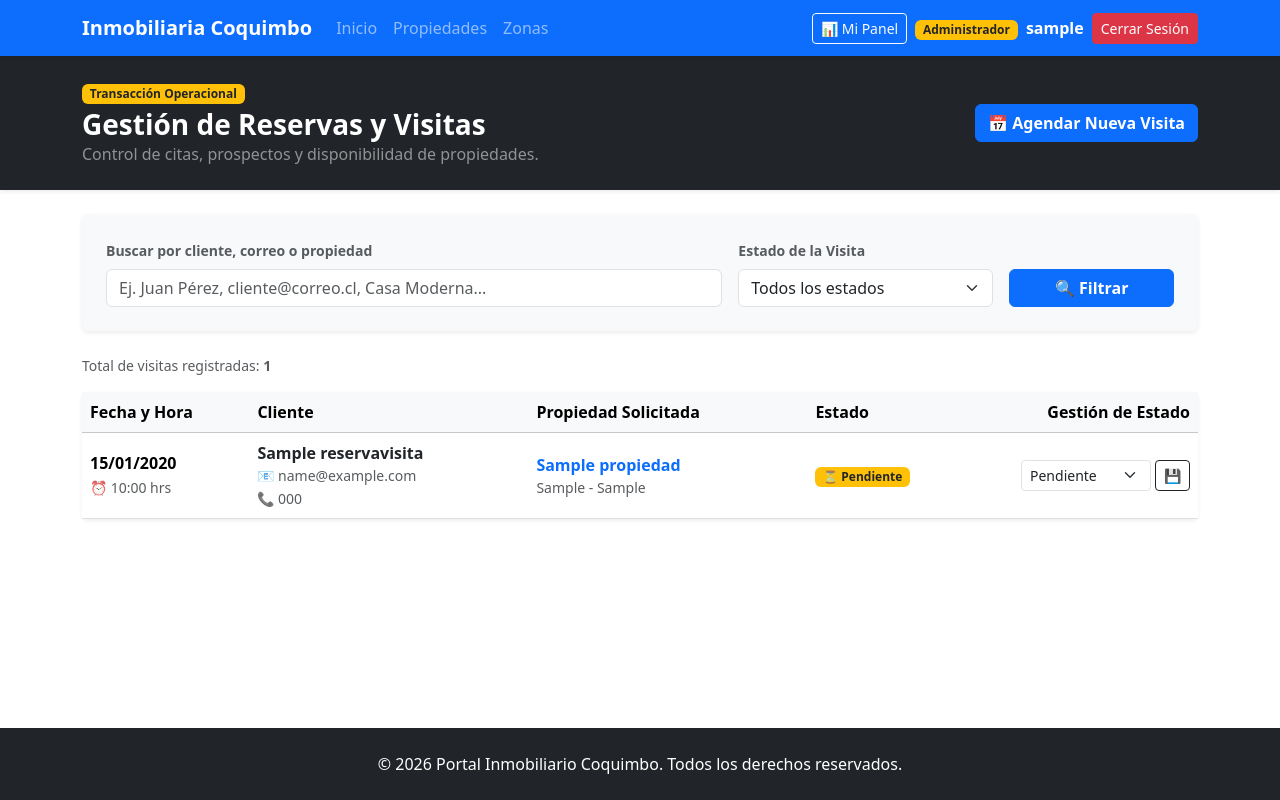
After one commit to javiervicencio09/Proyecto-Backend, a Django app: page /propiedades/visitas/ in a window 1280 px wide. The commit adds this page. Run offline with Django 5.2, Linux system fonts and the light colour scheme; a user stored in the database is signed in; tables that the repository leaves empty hold one stand-in row (values such as "Sample post"); some libraries are stand-ins or nearby versions.

Commit message:
Implementar transaccion operacional de reservas y visitas

```diff
--- a/propiedades/forms.py
+++ b/propiedades/forms.py
@@ -1,5 +1,6 @@
+from datetime import date
 from django import forms
-from .models import Propiedad
+from .models import Propiedad, ReservaVisita
 
 TIPOS_PROPIEDAD = [
     ('', 'Seleccione un tipo...'),
@@ -53,3 +54,69 @@ class PropiedadForm(forms.ModelForm):
         if len(titulo) < 5:
             raise forms.ValidationError("El título debe tener al menos 5 caracteres.")
         return titulo
+
+
+class ReservaVisitaForm(forms.ModelForm):
+    class Meta:
+        model = ReservaVisita
+        fields = ['propiedad', 'cliente_nombre', 'cliente_email', 'cliente_telefono', 'fecha_visita', 'hora_visita', 'comentarios']
+        labels = {
+            'propiedad': 'Propiedad a Visitar',
+            'cliente_nombre': 'Nombre Completo del Cliente',
+            'cliente_email': 'Correo Electrónico',
+            'cliente_telefono': 'Teléfono de Contacto',
+            'fecha_visita': 'Fecha de la Visita',
+            'hora_visita': 'Hora de la Visita',
+            'comentarios': 'Notas o Requerimientos Especiales',
+        }
+        widgets = {
+            'propiedad': forms.Select(attrs={'class': 'form-select'}),
+            'cliente_nombre': forms.TextInput(attrs={'class': 'form-control', 'placeholder': 'Ej. Juan Pérez González'}),
+            'cliente_email': forms.EmailInput(attrs={'class': 'form-control', 'placeholder': 'cliente@correo.cl'}),
+            'cliente_telefono': forms.TextInput(attrs={'class': 'form-control', 'placeholder': '+56 9 1234 5678'}),
+            'fecha_visita': forms.DateInput(attrs={'class': 'form-control', 'type': 'date'}),
+            'hora_visita': forms.TimeInput(attrs={'class': 'form-control', 'type': 'time'}),
+            'comentarios': forms.Textarea(attrs={'class': 'form-control', 'rows': 3, 'placeholder': 'Indica consultas previas o rango horario preferido...'}),
+        }
+
+    def clean_fecha_visita(self):
+        fecha = self.cleaned_data.get('fecha_visita')
+        if fecha and fecha < date.today():
+            raise forms.ValidationError("La fecha de visita no puede ser anterior a hoy.")
+        return fecha
+
+    def clean_cliente_telefono(self):
+        telefono = self.cleaned_data.get('cliente_telefono', '').strip()
+        if len(telefono) < 8:
+            raise forms.ValidationError("Ingresa un número telefónico válido (al menos 8 caracteres).")
+        return telefono
+
+    def clean(self):
+        cleaned_data = super().clean()
+        propiedad = cleaned_data.get('propiedad')
+        fecha = cleaned_data.get('fecha_visita')
+        hora = cleaned_data.get('hora_visita')
+
+        if propiedad and fecha and hora:
+            # Validar que no exista ya una visita Confirmada para la misma propiedad y hora
+            existe_solape = ReservaVisita.objects.filter(
+                propiedad=propiedad,
+                fecha_visita=fecha,
+                hora_visita=hora,
+                estado='Confirmada'
+            ).exclude(pk=self.instance.pk if self.instance else None).exists()
+
+            if existe_solape:
+                raise forms.ValidationError(
+                    f"Ya existe una visita confirmada para '{propiedad.titulo}' en la fecha {fecha} a las {hora}. Por favor elige otro horario."
+                )
+        return cleaned_data
+
+
+class CambiarEstadoVisitaForm(forms.ModelForm):
+    class Meta:
+        model = ReservaVisita
+        fields = ['estado']
+        widgets = {
+            'estado': forms.Select(attrs={'class': 'form-select'}),
+        }
--- a/propiedades/urls.py
+++ b/propiedades/urls.py
@@ -9,4 +9,10 @@ urlpatterns = [
     path('agregar/', views.agregar_propiedad, name='agregar'),
     path('editar/<int:id_propiedad>/', views.editar_propiedad, name='editar'),
     path('eliminar/<int:id_propiedad>/', views.eliminar_propiedad, name='eliminar'),
+
+    # Rutas de Transacción Operacional: Visitas / Reservas
+    path('visitas/', views.lista_visitas, name='lista_visitas'),
+    path('visitas/agendar/', views.crear_visita, name='crear_visita'),
+    path('visitas/agendar/<int:id_propiedad>/', views.crear_visita, name='agendar_visita_propiedad'),
+    path('visitas/<int:id_visita>/estado/', views.cambiar_estado_visita, name='cambiar_estado_visita'),
 ]
--- a/propiedades/views.py
+++ b/propiedades/views.py
@@ -2,8 +2,8 @@ from django.shortcuts import redirect, render, get_object_or_404
 from django.contrib import messages
 from django.contrib.auth.decorators import login_required
 from django.db.models import Q
-from .models import Propiedad
-from .forms import PropiedadForm
+from .models import Propiedad, ReservaVisita
+from .forms import PropiedadForm, ReservaVisitaForm, CambiarEstadoVisitaForm
 from zonas.models import Zona
 from usuarios.decoradores import supervisor_requerido, administrativo_requerido
 
@@ -97,3 +97,80 @@ def eliminar_propiedad(request, id_propiedad):
         return redirect('propiedades:lista')
 
     return render(request, 'propiedades/eliminar.html', {'propiedad': propiedad})
+
+# ==========================================
+# TRANSACCIÓN OPERACIONAL: RESERVAS DE VISITAS
+# ==========================================
+
+@administrativo_requerido
+def lista_visitas(request):
+    query = request.GET.get('q', '').strip()
+    estado = request.GET.get('estado', '').strip()
+
+    visitas = ReservaVisita.objects.select_related('propiedad', 'creado_por').all()
+
+    if query:
+        visitas = visitas.filter(
+            Q(cliente_nombre__icontains=query) |
+            Q(cliente_email__icontains=query) |
+            Q(propiedad__titulo__icontains=query)
+        )
+
+    if estado:
+        visitas = visitas.filter(estado=estado)
+
+    contexto = {
+        'visitas': visitas,
+        'q': query,
+        'estado_seleccionado': estado,
+        'total_visitas': visitas.count(),
+        'cambiar_estado_form': CambiarEstadoVisitaForm(),
+    }
+    return render(request, 'propiedades/visitas_lista.html', contexto)
+
+@administrativo_requerido
+def crear_visita(request, id_propiedad=None):
+    propiedad_inicial = None
+    if id_propiedad:
+        propiedad_inicial = get_object_or_404(Propiedad, id=id_propiedad)
+
+    if request.method == 'POST':
+        form = ReservaVisitaForm(request.POST)
+        if form.is_valid():
+            visita = form.save(commit=False)
+            visita.creado_por = request.user
+            visita.save()
+            messages.success(
+                request,
+                f"¡Reserva de visita #{visita.id} registrada con éxito para {visita.cliente_nombre}!"
+            )
+            return redirect('propiedades:lista_visitas')
+        else:
+            messages.error(request, "Por favor revisa las validaciones de la visita.")
+    else:
+        initial = {}
+        if propiedad_inicial:
+            initial['propiedad'] = propiedad_inicial
+        form = ReservaVisitaForm(initial=initial)
+
+    return render(request, 'propiedades/visitas_crear.html', {
+        'form': form,
+        'propiedad_inicial': propiedad_inicial,
+    })
+
+@supervisor_requerido
+def cambiar_estado_visita(request, id_visita):
+    visita = get_object_or_404(ReservaVisita, id=id_visita)
+
+    if request.method == 'POST':
+        form = CambiarEstadoVisitaForm(request.POST, instance=visita)
+        if form.is_valid():
+            visita_guardada = form.save()
+            messages.success(
+                request,
+                f"El estado de la visita #{visita_guardada.id} fue actualizado a '{visita_guardada.estado}'."
+            )
+        else:
+            messages.error(request, "No se pudo actualizar el estado de la visita.")
+
+    return redirect('propiedades:lista_visitas')
--- /dev/null
+++ b/templates/propiedades/visitas_lista.html
@@ -0,0 +1,145 @@
+{% extends 'base.html' %}
+
+{% block title %}Gestión de Visitas y Reservas - Inmobiliaria Coquimbo{% endblock %}
+
+{% block header %}
+<div class="bg-dark text-white py-4 mb-4 shadow-sm">
+    <div class="container">
+        <div class="d-flex justify-content-between align-items-center flex-wrap gap-2">
+            <div>
+                <span class="badge bg-warning text-dark mb-1">Transacción Operacional</span>
+                <h1 class="h3 fw-bold mb-0">Gestión de Reservas y Visitas</h1>
+                <p class="text-white-50 mb-0">Control de citas, prospectos y disponibilidad de propiedades.</p>
+            </div>
+            <div>
+                <a href="{% url 'propiedades:crear_visita' %}" class="btn btn-primary fw-bold">
+                    📅 Agendar Nueva Visita
+                </a>
+            </div>
+        </div>
+    </div>
+</div>
+{% endblock %}
+
+{% block content %}
+<div class="mb-5">
+
+    <!-- Buscador y Filtros -->
+    <div class="card shadow-sm border-0 mb-4 bg-light">
+        <div class="card-body p-4">
+            <form method="GET" action="{% url 'propiedades:lista_visitas' %}" class="row g-3">
+                <div class="col-md-7">
+                    <label class="form-label fw-semibold small text-muted">Buscar por cliente, correo o propiedad</label>
+                    <input type="text" name="q" class="form-control" placeholder="Ej. Juan Pérez, cliente@correo.cl, Casa Moderna..." value="{{ q }}">
+                </div>
+                <div class="col-md-3">
+                    <label class="form-label fw-semibold small text-muted">Estado de la Visita</label>
+                    <select name="estado" class="form-select">
+                        <option value="">Todos los estados</option>
+                        <option value="Pendiente" {% if estado_seleccionado == 'Pendiente' %}selected{% endif %}>Pendiente</option>
+                        <option value="Confirmada" {% if estado_seleccionado == 'Confirmada' %}selected{% endif %}>Confirmada</option>
+                        <option value="Realizada" {% if estado_seleccionado == 'Realizada' %}selected{% endif %}>Realizada</option>
+                        <option value="Cancelada" {% if estado_seleccionado == 'Cancelada' %}selected{% endif %}>Cancelada</option>
+                    </select>
+                </div>
+                <div class="col-md-2 d-flex align-items-end gap-2">
+                    <button type="submit" class="btn btn-primary w-100 fw-semibold">
+                        🔍 Filtrar
+                    </button>
+                    {% if q or estado_seleccionado %}
+                        <a href="{% url 'propiedades:lista_visitas' %}" class="btn btn-outline-secondary" title="Limpiar filtros">
+                            ✕
+                        </a>
+                    {% endif %}
+                </div>
+            </form>
+        </div>
+    </div>
+
+    <!-- Indicador de Resultados -->
+    <div class="d-flex justify-content-between align-items-center mb-3">
+        <span class="text-muted small">
+            Total de visitas registradas: <strong>{{ total_visitas }}</strong>
+        </span>
+    </div>
+
+    <!-- Tabla de Visitas -->
+    <div class="card shadow-sm border-0">
+        <div class="table-responsive">
+            <table class="table table-hover align-middle mb-0">
+                <thead class="table-light">
+                    <tr>
+                        <th style="width: 15%;">Fecha y Hora</th>
+                        <th style="width: 25%;">Cliente</th>
+                        <th style="width: 25%;">Propiedad Solicitada</th>
+                        <th style="width: 15%;">Estado</th>
+                        <th style="width: 20%;" class="text-end">Gestión de Estado</th>
+                    </tr>
+                </thead>
+                <tbody>
+                    {% for v in visitas %}
+                    <tr>
+                        <td>
+                            <strong class="d-block">{{ v.fecha_visita|date:"d/m/Y" }}</strong>
+                            <small class="text-muted">⏰ {{ v.hora_visita|time:"H:i" }} hrs</small>
+                        </td>
+                        <td>
+                            <strong class="d-block text-dark">{{ v.cliente_nombre }}</strong>
+                            <small class="text-muted d-block">📧 {{ v.cliente_email }}</small>
+                            <small class="text-muted">📞 {{ v.cliente_telefono }}</small>
+                        </td>
+                        <td>
+                            <a href="{% url 'propiedades:detalle' v.propiedad.id %}" class="text-decoration-none fw-semibold">
+                                {{ v.propiedad.titulo }}
+                            </a>
+                            <small class="d-block text-muted">
+                                {{ v.propiedad.tipo }} - {{ v.propiedad.precio }}
+                            </small>
+                        </td>
+                        <td>
+                            {% if v.estado == 'Pendiente' %}
+                                <span class="badge bg-warning text-dark">⏳ Pendiente</span>
+                            {% elif v.estado == 'Confirmada' %}
+                                <span class="badge bg-primary">✓ Confirmada</span>
+                            {% elif v.estado == 'Realizada' %}
+                                <span class="badge bg-success">★ Realizada</span>
+                            {% else %}
+                                <span class="badge bg-secondary">✕ Cancelada</span>
+                            {% endif %}
+                        </td>
+                        <td class="text-end">
+                            {% if es_supervisor %}
+                                <form method="POST" action="{% url 'propiedades:cambiar_estado_visita' v.id %}" class="d-inline-flex gap-1 justify-content-end align-items-center">
+                                    {% csrf_token %}
+                                    <select name="estado" class="form-select form-select-sm" style="width: 130px;">
+                                        <option value="Pendiente" {% if v.estado == 'Pendiente' %}selected{% endif %}>Pendiente</option>
+                                        <option value="Confirmada" {% if v.estado == 'Confirmada' %}selected{% endif %}>Confirmada</option>
+                                        <option value="Realizada" {% if v.estado == 'Realizada' %}selected{% endif %}>Realizada</option>
+                                        <option value="Cancelada" {% if v.estado == 'Cancelada' %}selected{% endif %}>Cancelada</option>
+                                    </select>
+                                    <button type="submit" class="btn btn-sm btn-outline-dark" title="Actualizar estado">
+                                        💾
+                                    </button>
+                                </form>
+                            {% else %}
+                                <small class="text-muted italic">Registrada por {{ v.creado_por.username|default:"Sistema" }}</small>
+                            {% endif %}
+                        </td>
+                    </tr>
+                    {% empty %}
+                    <tr>
+                        <td colspan="5" class="text-center py-5 text-muted">
+                            <h5>No hay reservas de visitas registradas</h5>
+                            <p class="small mb-3">Agenda la primera visita a una propiedad del catálogo.</p>
+                            <a href="{% url 'propiedades:crear_visita' %}" class="btn btn-sm btn-primary">
+                                Agendar Visita
+                            </a>
+                        </td>
+                    </tr>
+                    {% endfor %}
+                </tbody>
+            </table>
+        </div>
+    </div>
+</div>
+{% endblock %}
--- a/templates/usuarios/dashboard_admin.html
+++ b/templates/usuarios/dashboard_admin.html
@@ -90,7 +90,7 @@
                 <div class="p-3 border rounded bg-light text-center">
                     <h6 class="fw-bold">Transacciones</h6>
                     <p class="small text-muted mb-2">Gestión y control de reservas y visitas.</p>
-                    <a href="#" class="btn btn-sm btn-warning w-100 text-dark fw-bold">Ver Transacciones</a>
+                    <a href="{% url 'propiedades:lista_visitas' %}" class="btn btn-sm btn-warning w-100 text-dark fw-bold">Ver Reservas / Visitas</a>
                 </div>
             </div>
             <div class="col-md-6 col-lg-3">
--- a/templates/usuarios/dashboard_administrativo.html
+++ b/templates/usuarios/dashboard_administrativo.html
@@ -49,7 +49,7 @@
                 <div class="p-3 border rounded bg-white text-center shadow-sm">
                     <h6 class="fw-bold">Registro de Visitas / Citas</h6>
                     <p class="small text-muted mb-2">Tomar solicitudes de interesados en propiedades.</p>
-                    <a href="#" class="btn btn-sm btn-warning w-100 text-dark fw-bold">Registrar Visita</a>
+                    <a href="{% url 'propiedades:crear_visita' %}" class="btn btn-sm btn-warning w-100 text-dark fw-bold">Registrar Visita</a>
                 </div>
             </div>
         </div>
--- a/templates/usuarios/dashboard_supervisor.html
+++ b/templates/usuarios/dashboard_supervisor.html
@@ -73,7 +73,7 @@
                 <div class="p-3 border rounded bg-white text-center shadow-sm">
                     <h6 class="fw-bold">Transacciones Operacionales</h6>
                     <p class="small text-muted mb-2">Aprobación y revisión de reservas / visitas.</p>
-                    <a href="#" class="btn btn-sm btn-warning w-100 text-dark fw-bold">Gestionar Visitas</a>
+                    <a href="{% url 'propiedades:lista_visitas' %}" class="btn btn-sm btn-warning w-100 text-dark fw-bold">Gestionar Visitas</a>
                 </div>
             </div>
         </div>
```
Also changed, not shown: propiedades/models.py (+28 -0 lines), propiedades/tests.py (+55 -2 lines), templates/propiedades/detalle.html (+8 -3 lines), templates/propiedades/visitas_crear.html (added, +95 -0 lines), propiedades/migrations/0002_reservavisita.py (added), templates/propiedades/editar.html (line endings or trailing spaces), templates/propiedades/eliminar.html (line endings or trailing spaces), templates/zonas/crear_zona.html (line endings or trailing spaces), templates/zonas/editar_zona.html (line endings or trailing spaces), templates/zonas/eliminar_zona.html (line endings or trailing spaces), zonas/forms.py (line endings or trailing spaces).
